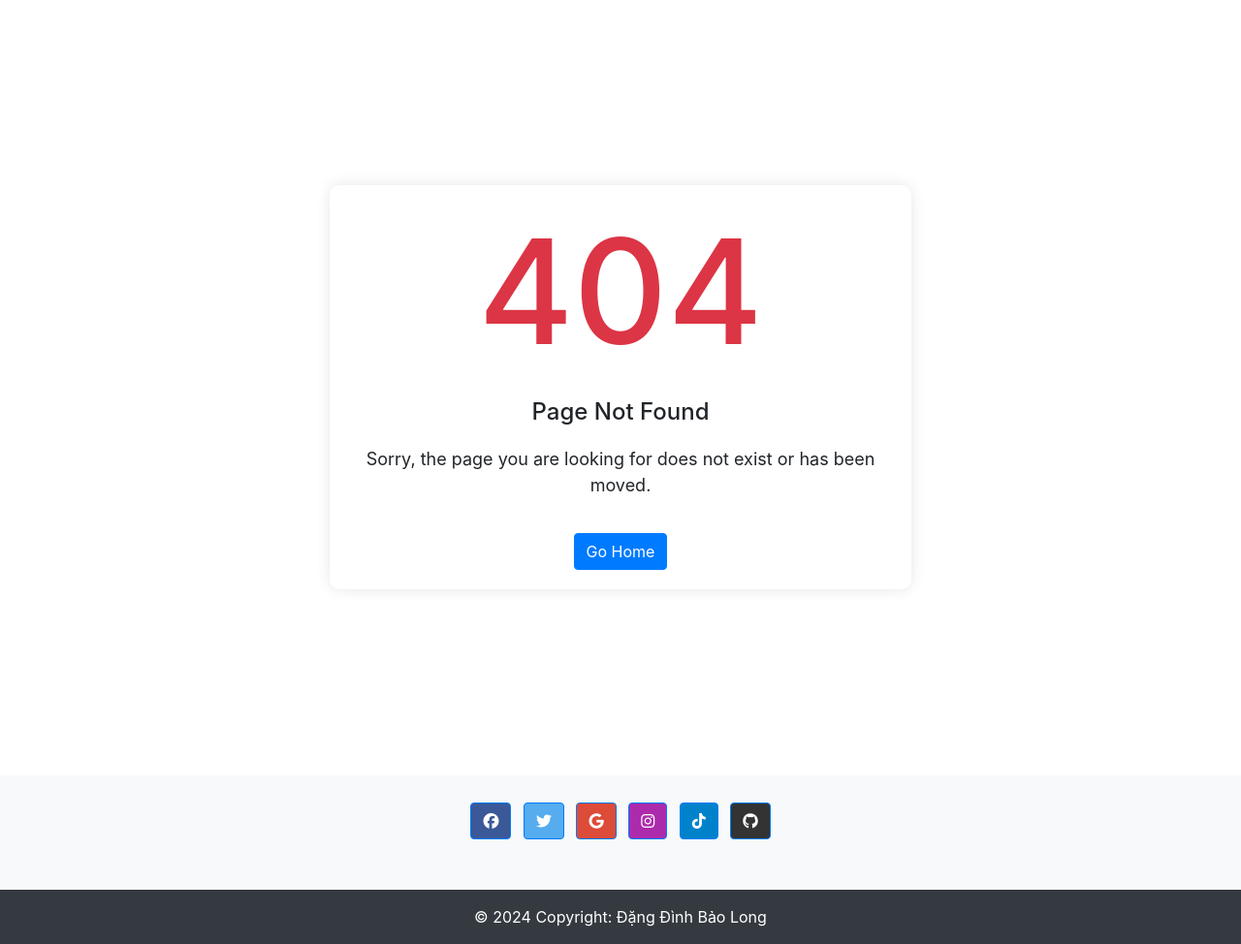
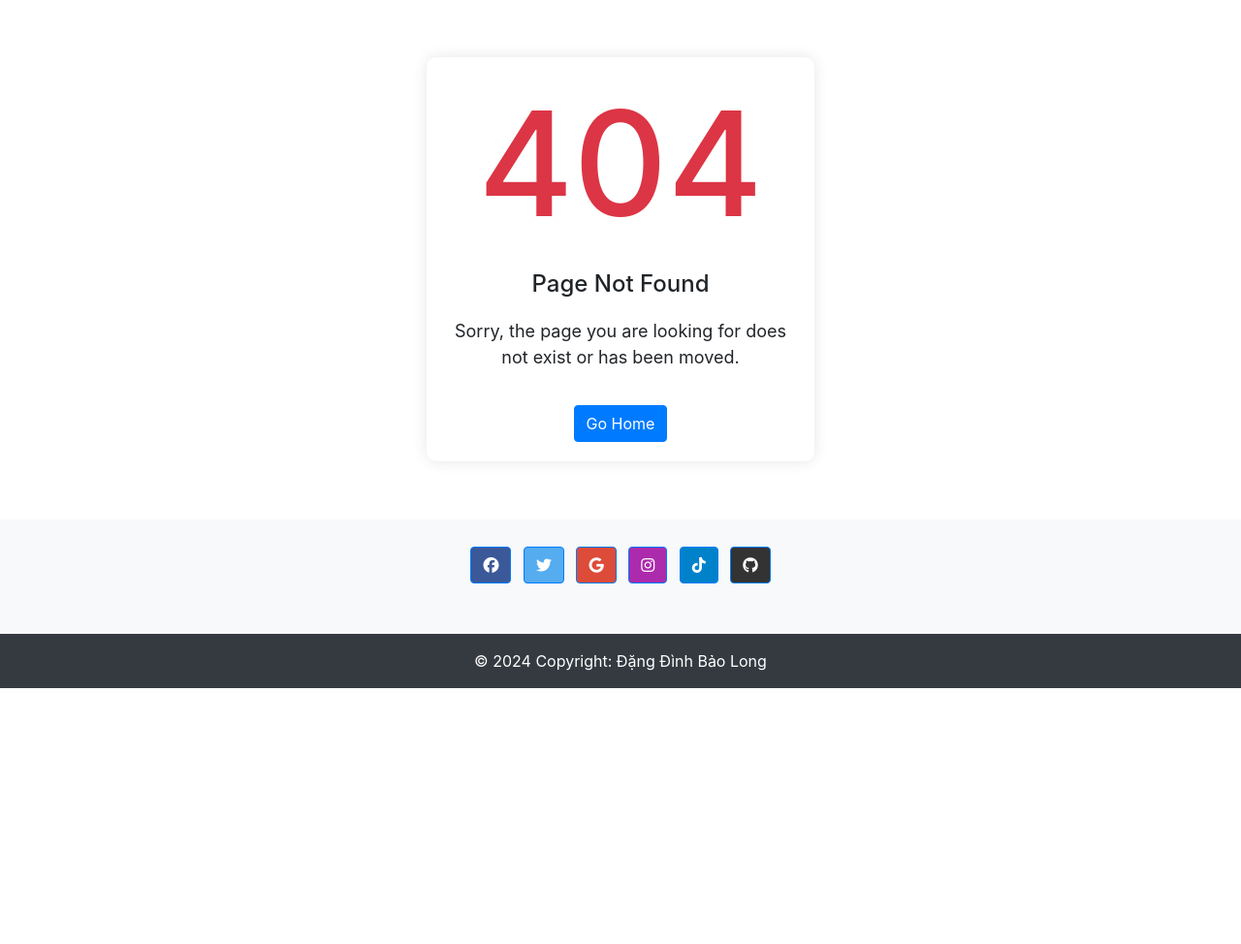
Before and after one commit to dangdinhbaolong/QuanLySinhVien, a PHP site: page /index.php?page=404 in a window 1280 px wide. Shown: the part 60-1034 px from the top of the page at 97% size. After the commit the page ends 770 px from the top, so only its background shows below. Run offline with PHP 8.4, Linux system fonts and the light colour scheme; some libraries are stand-ins or nearby versions.

Commit message:
fix 404.php

```diff
--- a/inc/404.php
+++ b/inc/404.php
@@ -7,14 +7,14 @@
     <link href="https://stackpath.bootstrapcdn.com/bootstrap/4.5.2/css/bootstrap.min.css" rel="stylesheet">
     <style>
         .error-page {
-            height: 100vh;
+            height: 67vh;
             display: flex;
             align-items: center;
             justify-content: center;
             text-align: center;
         }
         .error-content {
-            max-width: 600px;
+            max-width: 400px;
             padding: 20px;
             background: #fff;
             border-radius: 10px;
```
